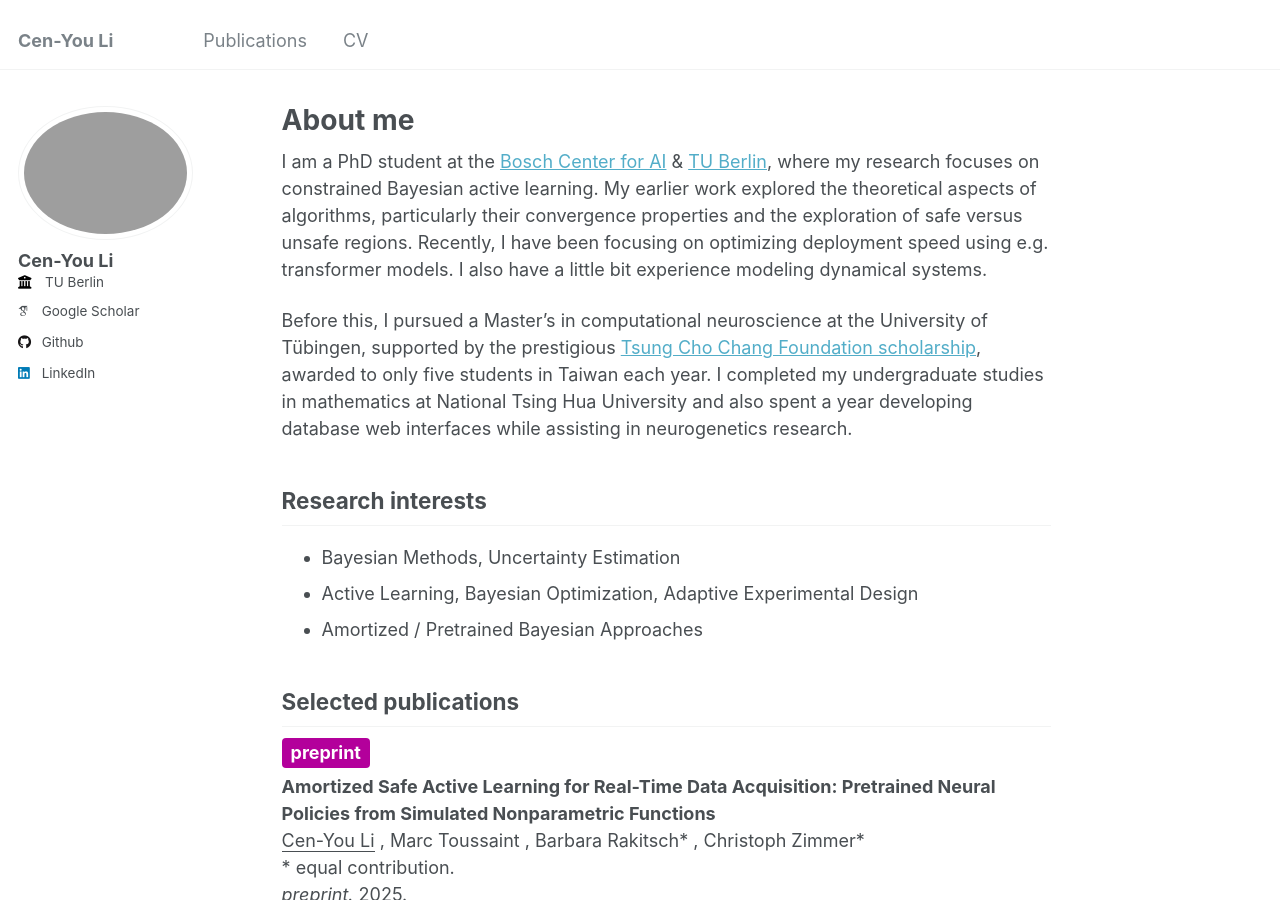
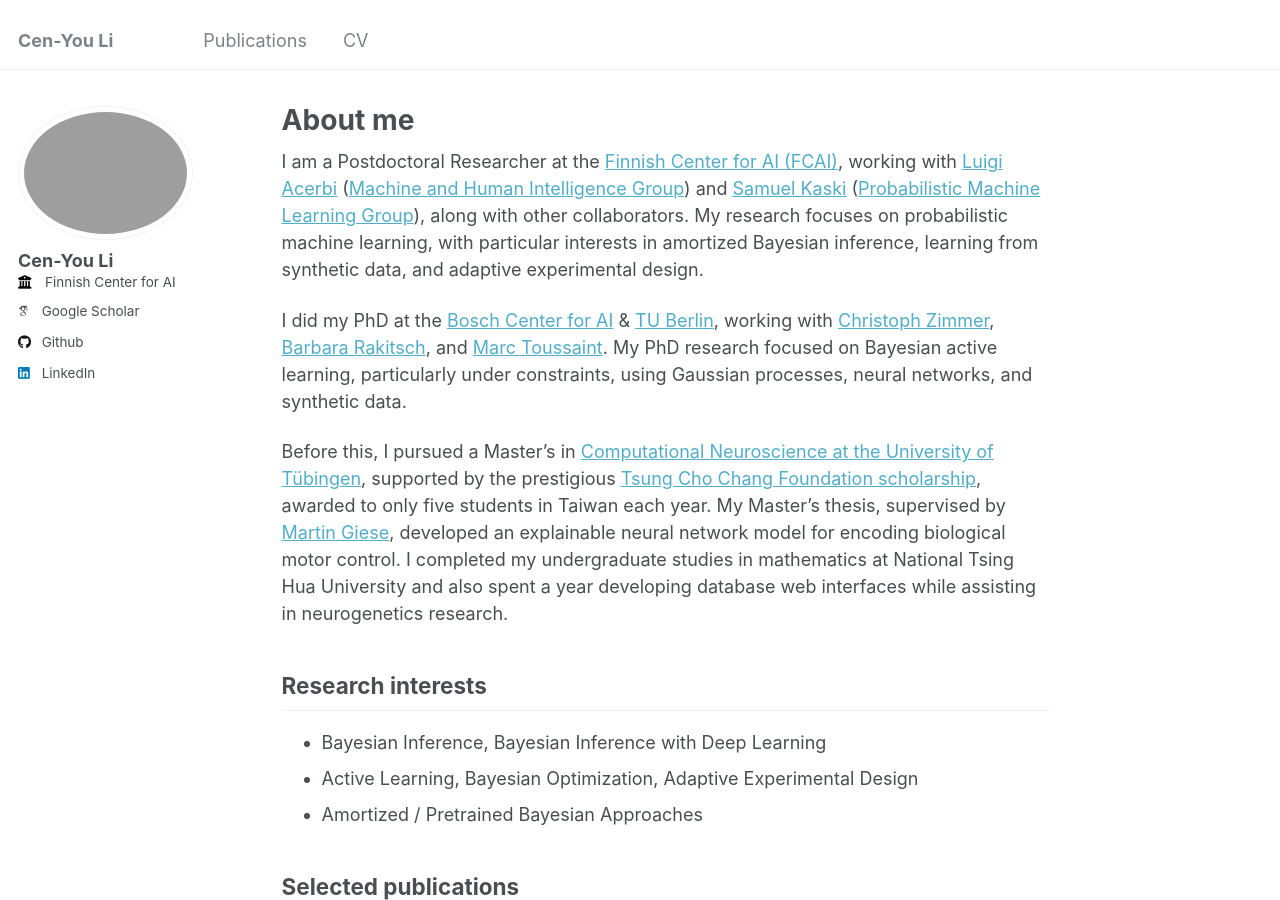
Before and after one commit to cenyou/cenyou.github.io, a Jekyll site: the page built from _pages/about.md, in a window 1280 px wide and 900 px high. Built offline with Jekyll 4.4.1, drawn with Linux system fonts in a browser that asks for light colours; some web fonts are replaced.

Commit message:
update new position

```diff
--- a/_config.yml
+++ b/_config.yml
@@ -26,7 +26,7 @@ author:
   pronouns         : # example: "he/his"
   bio              : #"Short biography for the left-hand sidebar"
   location         : #"Earth"
-  employer         : "TU Berlin"
+  employer         : "Finnish Center for AI"
   uri              : # URL
   email            : #"licenyou@gmail.com"
 
@@ -292,7 +292,7 @@ sass:
 permalink: /:categories/:title/
 # paginate: 5 # amount of posts to show
 # paginate_path: /page:num/
-timezone: Europe/Berlin # http://en.wikipedia.org/wiki/List_of_tz_database_time_zones
+timezone: Europe/Helsinki # http://en.wikipedia.org/wiki/List_of_tz_database_time_zones
 
 
 # Plugins
--- a/_pages/about.md
+++ b/_pages/about.md
@@ -7,17 +7,19 @@ redirect_from:
   - /about.html
 ---
 
-I am a PhD student at the [Bosch Center for AI](https://www.bosch-ai.com/) & [TU Berlin](https://argmin.lis.tu-berlin.de/), where my research focuses on constrained Bayesian active learning.
-My earlier work explored the theoretical aspects of algorithms, particularly their convergence properties and the exploration of safe versus unsafe regions.
-Recently, I have been focusing on optimizing deployment speed using e.g. transformer models.
-I also have a little bit experience modeling dynamical systems.
+I am a Postdoctoral Researcher at the [Finnish Center for AI (FCAI)](https://fcai.fi), working with [Luigi Acerbi](https://lacerbi.github.io/) ([Machine and Human Intelligence Group](https://www.helsinki.fi/en/researchgroups/machine-and-human-intelligence)) and [Samuel Kaski](https://kaski-lab.com/) ([Probabilistic Machine Learning Group](https://research.cs.aalto.fi/pml/)), along with other collaborators.
+My research focuses on probabilistic machine learning, with particular interests in amortized Bayesian inference, learning from synthetic data, and adaptive experimental design.
 
-Before this, I pursued a Master’s in computational neuroscience at the University of Tübingen, supported by the prestigious [Tsung Cho Chang Foundation scholarship](https://www.daad.org.tw/zh/tcc-stipendium/), awarded to only five students in Taiwan each year.
+I did my PhD at the [Bosch Center for AI](https://www.bosch-ai.com/) & [TU Berlin](https://argmin.lis.tu-berlin.de/), working with [Christoph Zimmer](https://www.linkedin.com/in/christoph-zimmer-9bb236115), [Barbara Rakitsch](https://scholar.google.de/citations?user=5o957iUAAAAJ), and [Marc Toussaint](https://www.user.tu-berlin.de/mtoussai/).
+My PhD research focused on Bayesian active learning, particularly under constraints, using Gaussian processes, neural networks, and synthetic data.
+
+Before this, I pursued a Master’s in [Computational Neuroscience at the University of Tübingen](https://www.neuroschool-tuebingen.de/), supported by the prestigious [Tsung Cho Chang Foundation scholarship](https://www.daad.org.tw/zh/tcc-stipendium/), awarded to only five students in Taiwan each year.
+My Master's thesis, supervised by [Martin Giese](https://www.compsens.uni-tuebingen.de/compsens/index.php), developed an explainable neural network model for encoding biological motor control.
 I completed my undergraduate studies in mathematics at National Tsing Hua University and also spent a year developing database web interfaces while assisting in neurogenetics research.
 
 Research interests
 ------
-* Bayesian Methods, Uncertainty Estimation
+* Bayesian Inference, Bayesian Inference with Deep Learning
 * Active Learning, Bayesian Optimization, Adaptive Experimental Design
 * Amortized / Pretrained Bayesian Approaches
 
```
Also changed, not shown: _pages/cv.md (+5 -2 lines).
